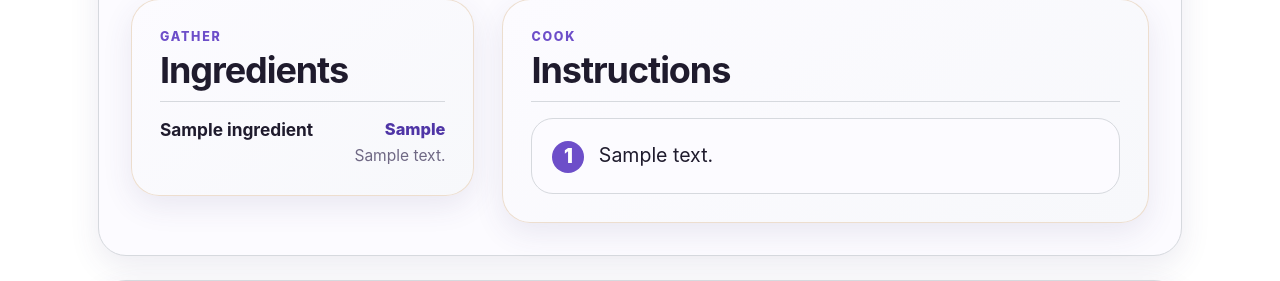
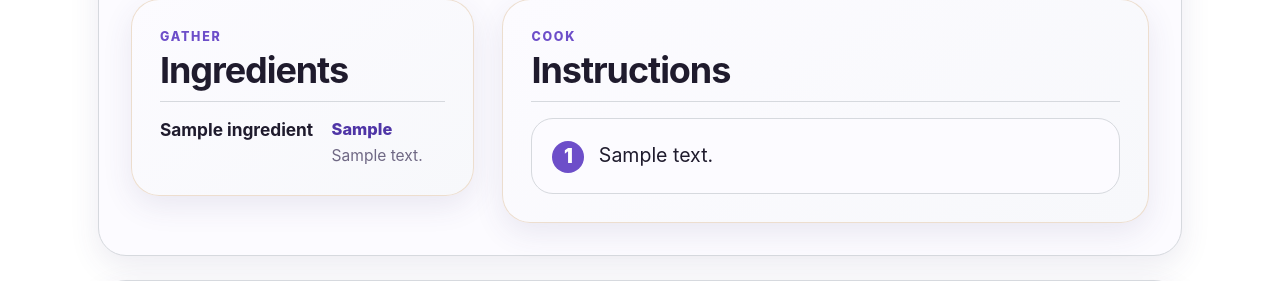
Before and after one commit to cleavernl/recipe-site, a Django app: a page that uses src/templates/base.html in a window 1280 px wide. Shown: the part 1675-1956 px from the top of the page. Run offline with Django 5.2, Linux system fonts and the light colour scheme; a user stored in the database is signed in; tables that the repository leaves empty hold one stand-in row (values such as "Sample post"); grey boxes marked "Sample" are stand-in pictures.

Commit message:
Left-align quantity and notes within ingredient right column.
Co-authored-by: Cursor <cursoragent@cursor.com>

```diff
--- a/src/static/site.css
+++ b/src/static/site.css
@@ -792,12 +792,12 @@ form p {
 }
 
 .ingredient-meta {
-  align-items: end;
+  align-items: flex-start;
   display: flex;
   flex-direction: column;
   gap: 0.35rem;
   justify-self: stretch;
-  text-align: right;
+  text-align: left;
 }
 
 .ingredient-name {
@@ -825,7 +825,7 @@ form p {
   font-size: 0.9em;
   line-height: 1.35;
   max-width: 100%;
-  text-align: right;
+  text-align: left;
 }
 
 .step-list {
```
